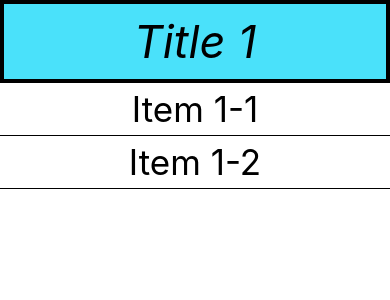
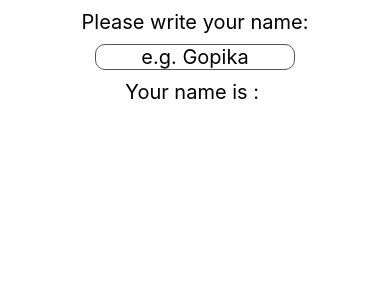
Before and after one commit to GOPIKAPANDI/MainApp, a React Native app: screen / in a window 390 px wide. Shown: the top 300 px of the page. Built offline with nearby package versions, Linux system fonts and the light colour scheme.

Commit message:
TextInputAndKeyboard

```diff
--- a/App.js
+++ b/App.js
@@ -5,89 +5,50 @@
   Text,
   ScrollView,
   RefreshControl,
-  FlatList,
-  SectionList,
+  TextInput,
 } from 'react-native';
 
 const App = () => {
-  // nested array
-  const [DATA,setDATA] = useState([
-    {
-      title: 'Title 1',
-      data: ['Item 1-1','Item 1-2'],
-    },
-  ]);
-
-  const [Refreshing , setRefreshing] = useState(false);
-
-  const onRefresh = () => {
-    setRefreshing(true);
-    const adding_index = DATA.length+1;
-    setDATA([...DATA,{
-      title: 'Title' + adding_index ,
-      data:
-      [
-        'Item' + adding_index + '-1',
-        'Item' + adding_index + '-2',
-      ]
-    }
-  ]);
-    setRefreshing(false);
-  }
+  const [name,setName] = useState('');
   return (
-    <SectionList
-      keyExtractor={(item,index)=>index.toString()}
-      sections={DATA}
-      renderItem={({item})=>(
-        <View style = {styles.item1}>
-        <Text style = {styles.text_item}>{item}</Text>
-        </View>
-      )}
-      renderSectionHeader={({section})=>(
-        <View style = {styles.item}>
-        <Text style = {styles.text_header}>{section.title}</Text>
-        </View>
-      )}
-      refreshControl={
-        <RefreshControl
-           refreshing = {Refreshing}
-           onRefresh={onRefresh}
-         />
-      }
+    <View style = {styles.body}>
+    <Text style = {styles.text}>
+      Please write your name:
+    </Text>
+    <TextInput
+    // multiline
+    style = {styles.input}
+    placeholder='e.g. Gopika'
+    onChangeText={(val)=> setName(val)}
+    // secureTextEntry
+    // maxLength={8}
+    // editable={false}
     />
+    <Text style = {styles.text}>
+      Your name is : {name}
+    </Text>
+    </View>
   );
 };
 
 const styles = StyleSheet.create({
   body :{
     flex: 1,
-    flexDirection: 'column',
     backgroundColor : '#ffffff',
+    alignItems: 'center',
   },
-  item:{
-    backgroundColor: '#4ae1fa',
-    alignItems: 'center',
-    justifyContent: 'center',
-    borderLeftWidth: 4,
-    borderRightWidth : 4,
-    borderBottomWidth : 4,
-    borderTopWidth: 4,
-  },
-  item1:{
-    alignItems: 'center',
-    justifyContent: 'center',
-    borderBottomWidth : 1,
-  },
-  text_header:{
+  text:{
     color: '#000000',
-    fontSize: 45,
-    fontStyle: 'italic',
+    fontSize: 20,
     margin: 10,
   },
-  text_item:{
-    color: '#000000',
-    fontSize: 35,
-    margin: 5,
+  input:{
+    borderWidth: 1,
+    width: 200,
+    borderRadius: 10,
+    borderColor : '#555',
+    textAlign : 'center',
+    fontSize: 20,
   },
 });
 
```
